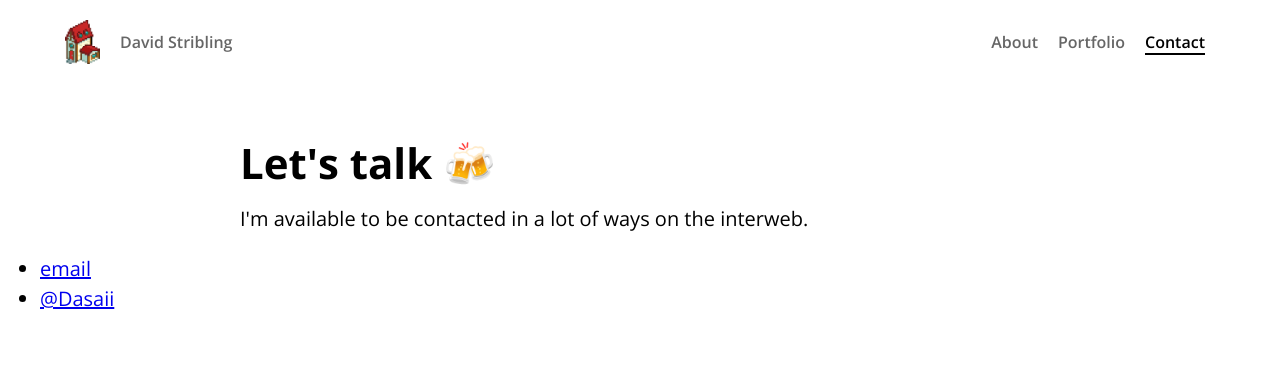
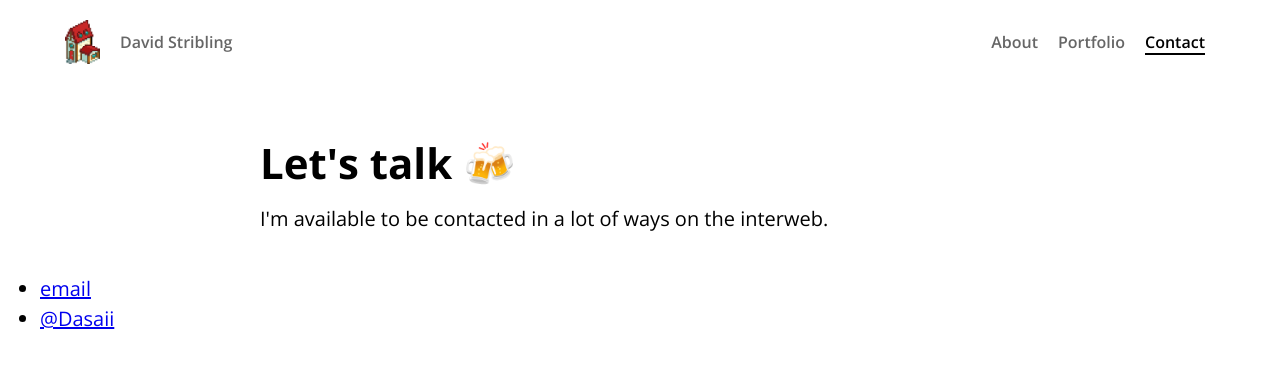
Before and after one commit to Dasaii/dasaii.github.io, a Jekyll site: the page built from contact/index.html, in a window 1280 px wide. Shown: the top 368 px of the page. Built offline with Jekyll 4.4.1, drawn with Linux system fonts in a browser that asks for light colours.

Commit message:
responsive

```diff
--- a/about/index.html
+++ b/about/index.html
@@ -3,6 +3,8 @@
 title: A little bit about me 👀
 ---
 
-<h1>{{ page.title }}</h1>
+<div class="text_container">
+  <h1>{{ page.title }}</h1>
 
-<p>Hi, I'm David Stribling✨ and I'm a product designer in London. I’m currently building apps, websites and an amazing team at Play. I’ve been trying to solve problems with digital stuff for over 7 years, for myself and for others. If you'd like to stalk me online, I'm @dasaii on Twitter and on other social media. Some fun facts: I'm a Ravenclaw, aspiring Pokemon Master and watch far too much TV. If you want to chat about design, Harry Potter, or feelings, email me and we can hang out. That’s kind of it - peace out✌</p>
+  <p>Hi, I'm David Stribling✨ and I'm a product designer in London. I’m currently building apps, websites and an amazing team at Play. I’ve been trying to solve problems with digital stuff for over 7 years, for myself and for others. If you'd like to stalk me online, I'm @dasaii on Twitter and on other social media. Some fun facts: I'm a Ravenclaw, aspiring Pokemon Master and watch far too much TV. If you want to chat about design, Harry Potter, or feelings, email me and we can hang out. That’s kind of it - peace out✌</p>
+</div>
--- a/contact/index.html
+++ b/contact/index.html
@@ -3,6 +3,8 @@
 title: Let's talk 🍻
 ---
 
-<h1>{{ page.title }}</h1>
+<div class="text_container">
+  <h1>{{ page.title }}</h1>
 
-<p>I'm available to be contacted in a lot of ways on the interweb.</p>
+  <p>I'm available to be contacted in a lot of ways on the interweb.</p>
+</div>
--- a/css/main.scss
+++ b/css/main.scss
@@ -94,17 +94,23 @@
   margin-right:auto;
   margin-top:50px;
 
+  @media screen and (max-width: $break-small) {
+    //padding:20px;
+    margin-top:10px;
+  }
+
   h1 {
     font-size:42px;
+    margin-top:-10px;
     margin-bottom:-10px;
   }
 
 
-  @media screen and (max-width: $break-small) {
-    padding:20px;
-    margin-top:-10px;
-  }
+}
 
+.text_container {
+  padding:20px;
+  margin-top: -10px;
 }
 
 nav {
@@ -291,6 +297,11 @@
 
 // PORTFOLIO
 
+.portfolio-header {
+  margin-left:20px;
+  margin-right:20px;
+}
+
 .products {
   display: flex;
   flex-flow: row wrap;
@@ -298,6 +309,11 @@
 
   @media screen and (max-width: 840px) {
     margin:5px;
+    padding:5px;
+  }
+
+  @media screen and (max-width: $break-small) {
+    flex-flow: column wrap;
   }
 
 
@@ -309,6 +325,8 @@
     @media screen and (max-width: 840px) {
       margin:10px;
     }
+
+
 
     .thumbnail {
       width: 100%;
--- a/portfolio/index.html
+++ b/portfolio/index.html
@@ -2,7 +2,7 @@
 layout: product
 title: Cool products I've worked on 🤖
 ---
-	<h1>{{ page.title }}</h1>
+	<h1 class="portfolio-header">{{ page.title }}</h1>
 	<div class="products">
 
 	  {% for post in site.posts %}
```
